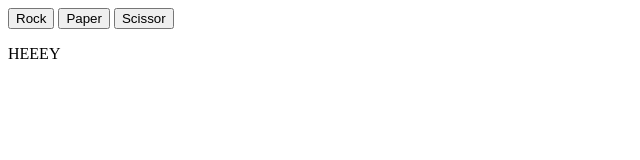
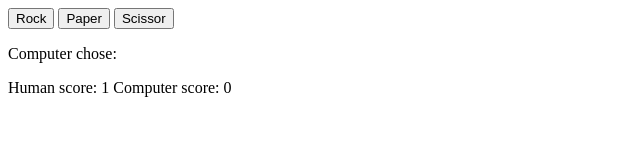
Before and after one commit to limesnej/rock-paper-scissor, a plain HTML site: page index.html in a window 1280 px wide. Both pictures are taken after a click on the button "Rock". Shown: the whole page, without its empty margins (0-640 px from the left). Drawn offline with Linux system fonts and the light colour scheme.

Commit message:
Added DOM methods for console.logs

```diff
--- a/index.html
+++ b/index.html
@@ -12,7 +12,6 @@
         <button type="button" id="paper" value="paper">Paper</button>
         <button type="button" id="scissor" value="scissor">Scissor</button>
     </div>
-
-    <p> HEEEY</p>
+    <div class="results"></div>
 </body>
 </html>
--- a/script.js
+++ b/script.js
@@ -57,6 +57,31 @@ function playRound(playerSelection, computerSelection){
 
 let i= 0;
 let y = 0;
+let myResults = document.querySelector(".results");
+const para = document.createElement("p");
+para.setAttribute("id", "score");
+const paraWinner = document.createElement("p");
+paraWinner.setAttribute("id", "winner");
+
+const compChoice = document.createElement("p");
+compChoice.setAttribute("id", "compChoice");
+
+myResults.appendChild(compChoice);
+myResults.appendChild(para);
+myResults.appendChild(paraWinner);
+
+
+document.querySelector("#compChoice").innerHTML = "Computer chose: "
+
+
+function changeText(value1, value2)
+{
+    document.querySelector("#score").innerHTML = "Human score: " + value1 + " " + "Computer score: " + value2;
+}
+
+function winnerText(value){
+    document.querySelector("#winner").innerHTML = value;
+}
 
 
 const btns = document.querySelectorAll("button");
@@ -65,14 +90,14 @@ Array.from(btns).forEach(function(btn) {
         let playerSelection = this.value;
         let computerSelection = getComputerChoice();
 
+
         if (playRound(playerSelection, computerSelection) === "win")
         {
             i++;
-            console.log("human won!");
-            console.log("The value of i is: " + i);
+            changeText(i,y);
             if (i === 3)
             {
-                console.log("HUMAN WON!");
+                winnerText("Human won! congrats");
                 i = 0;
                 y = 0;
             }
@@ -86,12 +111,13 @@ Array.from(btns).forEach(function(btn) {
         }
         else if (playRound(playerSelection, computerSelection) === "loss") {
             y++;
+            changeText(i,y);
             console.log("computer won!");
             console.log("The value of y is: " + y);
             console.log("The value of i is: " + i);
             if (y === 3)
             {
-                console.log("COMPUTER WON!");
+                winnerText("Computer won! congrats");
                 y = 0;
                 i = 0;
             }
```
